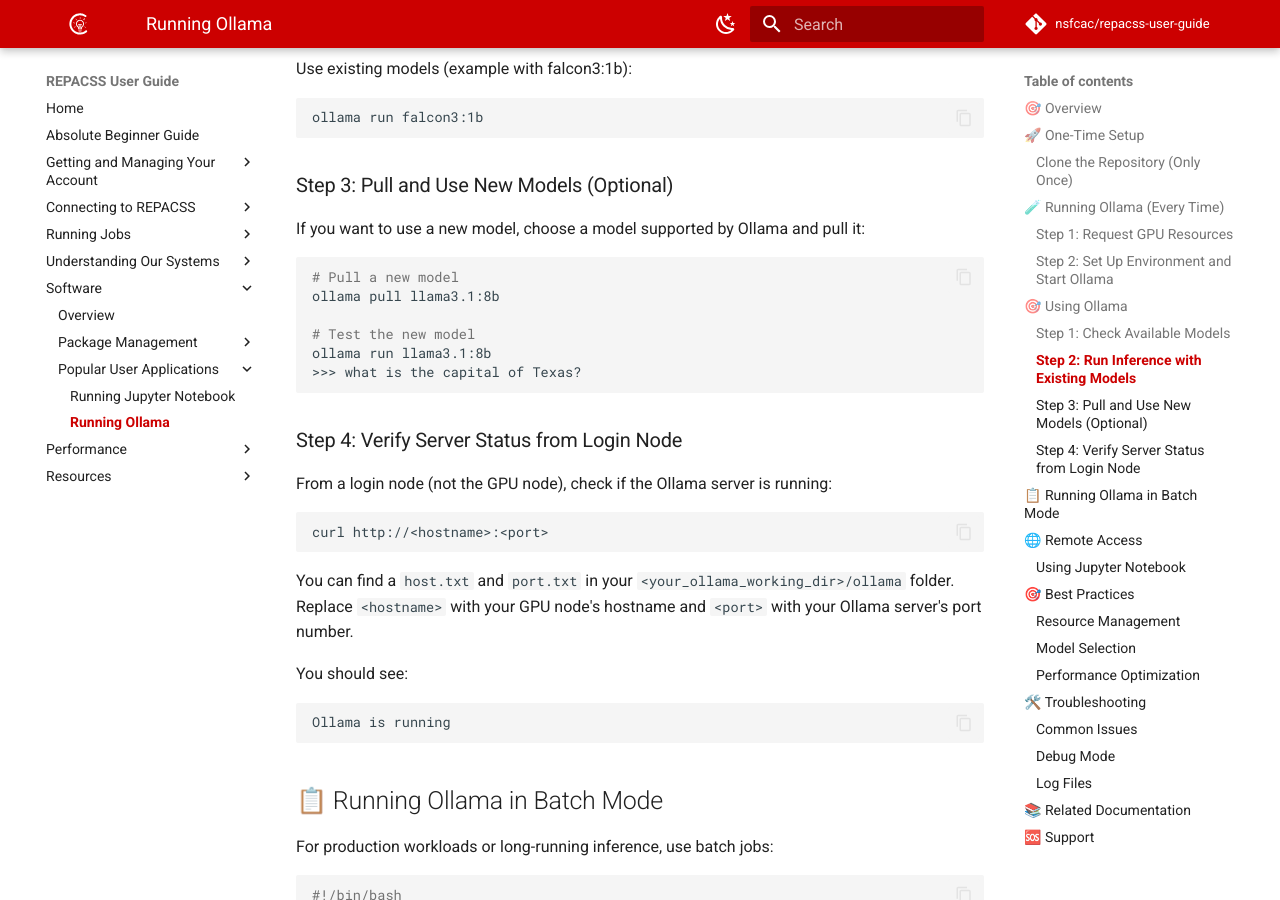
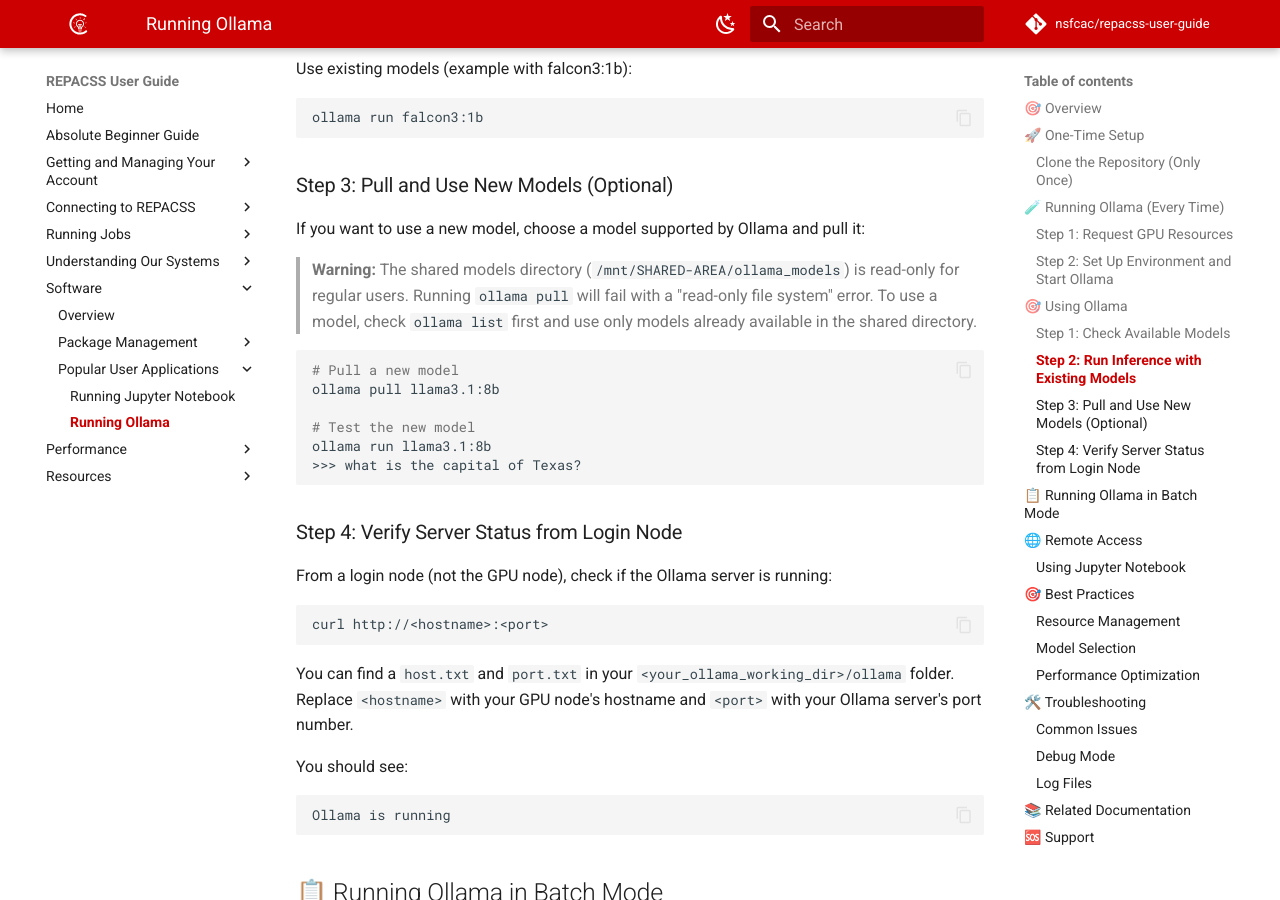
Before and after one commit to nsfcac/repacss-user-guide, an MkDocs documentation site: the page built from docs/software/running-ollama.md, in a window 1280 px wide and 900 px high, scrolled down 1967 px. Built offline with MkDocs 1.6.1 and Material for MkDocs 9.7.7, drawn with Linux system fonts in a browser that asks for light colours; comment, search, counter and statistics services are not loaded.

Commit message:
added warning that shared models directory is read-only for regular users

````diff
--- a/docs/software/running-ollama.md
+++ b/docs/software/running-ollama.md
@@ -86,6 +86,8 @@
 ### Step 3: Pull and Use New Models (Optional)
 
 If you want to use a new model, choose a model supported by Ollama and pull it:
+
+> **Warning:** The shared models directory (`/mnt/SHARED-AREA/ollama_models`) is read-only for regular users. Running `ollama pull` will fail with a "read-only file system" error. To use a model, check `ollama list` first and use only models already available in the shared directory.
 
 ```bash
 # Pull a new model
````
